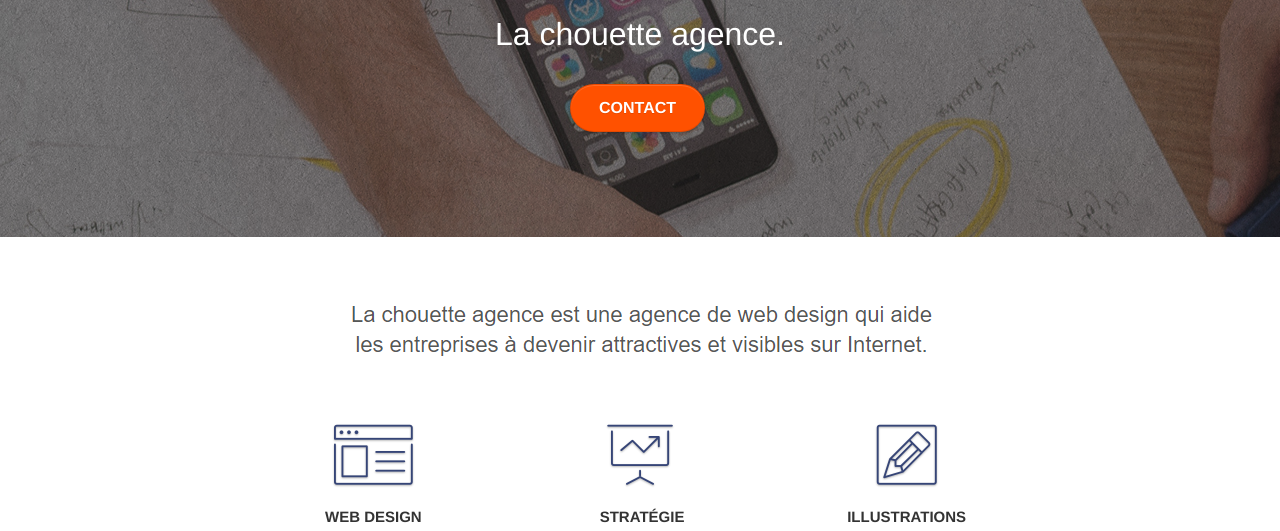
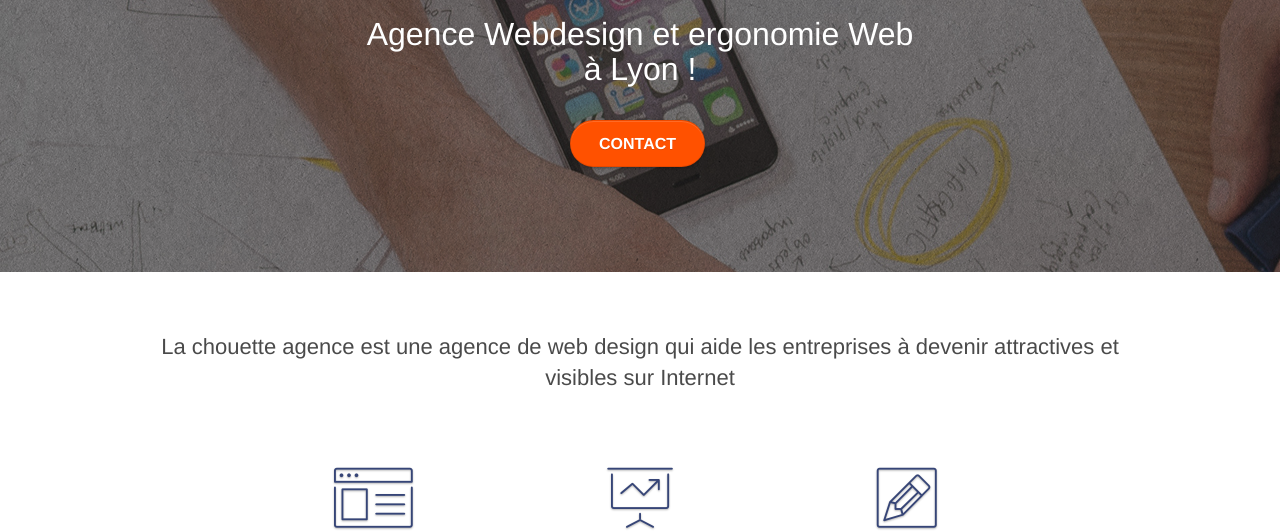
Before and after one commit to Remi122/projet-4, a plain HTML site: page index.html in a window 1280 px wide. Shown: the part 298-829 px from the top of the page. Drawn offline with Linux system fonts and the light colour scheme.

Commit message:
modifications titre h1

```diff
--- a/index.html
+++ b/index.html
@@ -68,7 +68,7 @@
 			<div class="col-sm-12">
 				<img src="img/logo.png" class="center-block image-resize-mode" width="100" alt="La chouette agence, agence web paris, création logo paris" />
 				<h1 class="text-center hero-bloc-text tc-white ">
-					La chouette agence.
+					Agence Webdesign et ergonomie Web à Lyon !
 				</h1>
 				<div class="text-center">
 					<a href="page2.html" class="btn btn-lg btn-clean btn-rd cta-hero btn-atomic-tangerine" id="cta-hero">Contact</a>
@@ -84,7 +84,7 @@
 	<div class="container bloc-md">
 		<div class="row">
 			<div class="col-sm-12 text-center">
-				<img alt="agence web, agence web paris, web design paris, stratégie web" src="img/title.png" />
+				<h2 class="mg-md text-center">La chouette agence est une agence de web design qui aide les entreprises à devenir attractives et visibles sur Internet</h2>
 			</div>
 		</div>
 		<div class="row voffset-lg med-width-whitespace">
```
